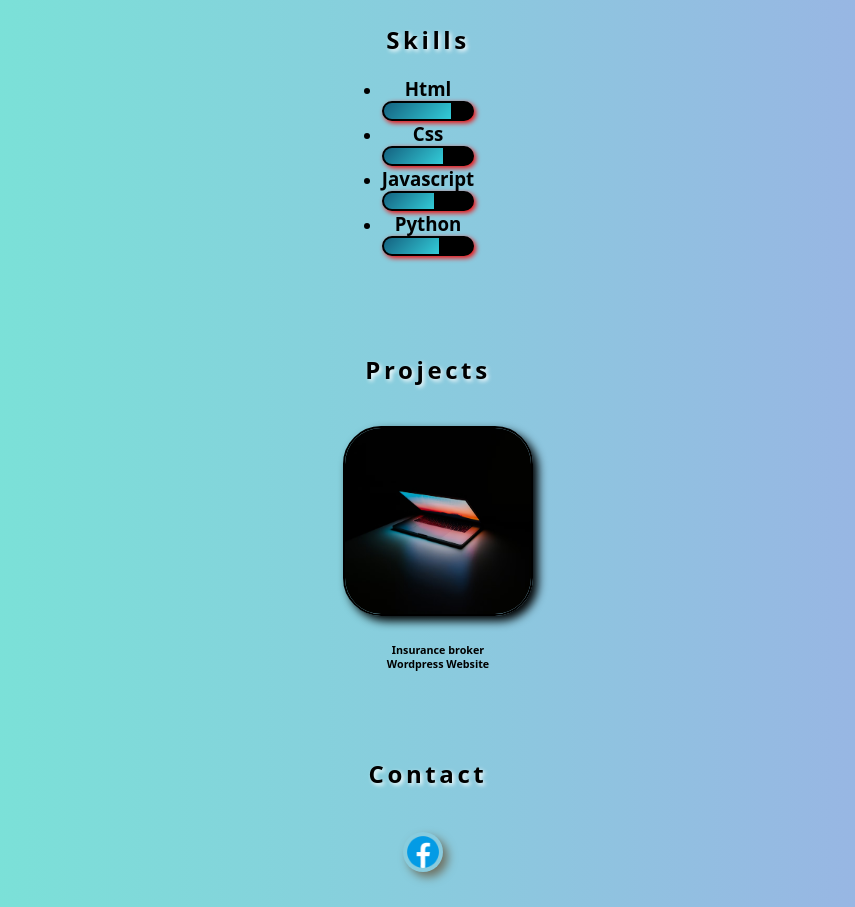
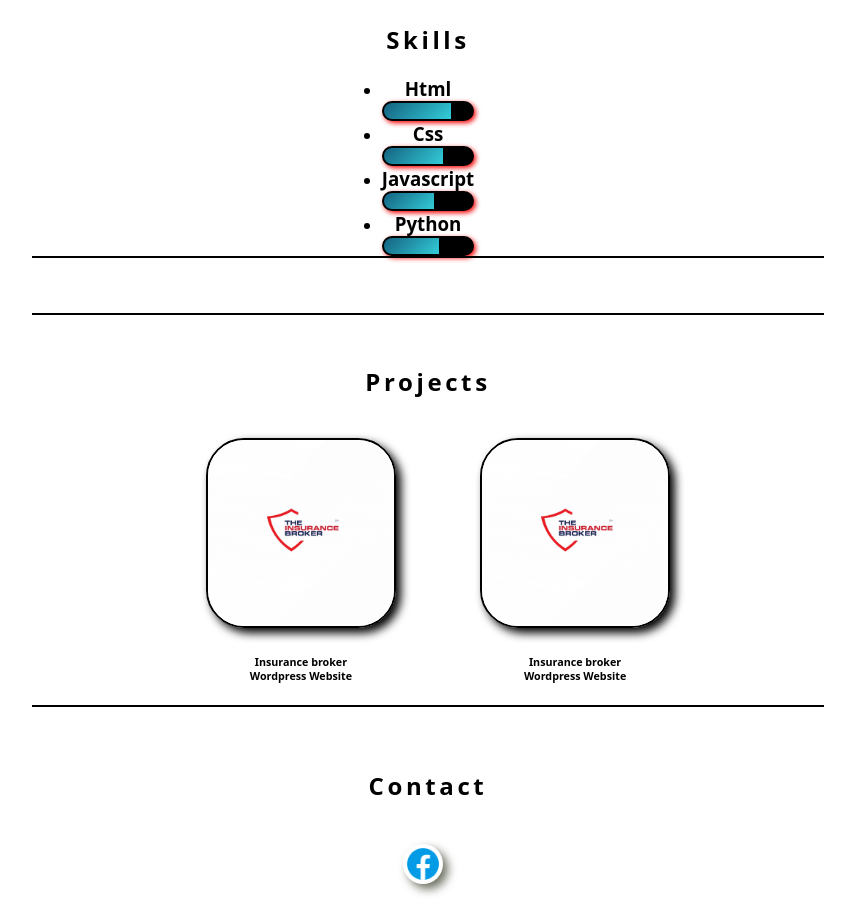
Before and after one commit to Mathews1501/portfolio, a plain HTML site: page index.html in a window 1280 px wide. Shown: the part 999-1906 px from the top of the page, without its empty margins (212-1067 px from the left). Drawn offline with Linux system fonts and the light colour scheme; a web font is replaced by a local one.

Commit message:
css added

```diff
--- a/index.html
+++ b/index.html
@@ -51,7 +51,10 @@
         and attention to detail. If you're interested in collaborating or just want to chat tech,
         feel free to get in touch through the contact form below. Let's build something amazing together.
     </p>
+    <div class="separator"></div>
 </section>
+
+
 
 <section id="skill">
     <h2>Skills</h2>
@@ -73,21 +76,33 @@
             <span class="bar"><span class="python"><span></span></span>
         </li>
     </ul>
+    <div class="separator"></div>
 </section>
 
+<div class="separator"></div>
 <section id="projects">
     <div class="pcontainer">
         <h2>Projects</h2>
         <a href="https://https://theinsurancebroker2.wordpress.com/" target="_blank">
-            <img class="app-img" src="images/photo-res.avif" alt="">
+            <img class="app-img" src="images/IMG-20240307-WA0028.jpg" alt="">
             <br><br>
             <h6>
                 Insurance broker <br>
                 Wordpress Website
             </h6>
         </a>
-        <!-- Repeat the structure for other projects -->
+
+        <a href="https://https://theinsurancebroker2.wordpress.com/" target="_blank">
+            <img class="app-img" src="images/IMG-20240307-WA0028.jpg" alt="">
+            <br><br>
+            <h6>
+                Insurance broker <br>
+                Wordpress Website
+            </h6>
+        </a>
+
     </div>
+    <div class="separator"></div>
 </section>
 
 <section id="contact">
@@ -96,7 +111,7 @@
         <a href="https://facebook.com" target="_blank">
             <img src="images/icons8-facebook-48.png" alt="fb icon">
         </a>
-        <!-- Add other social links -->
+
     </div>
 </section>
 
--- a/styles/styles.css
+++ b/styles/styles.css
@@ -12,9 +12,14 @@
 }
 
 body {
-  background-color: #74EBD5;
-background-image: linear-gradient(90deg, #74EBD5 0%, #9FACE6 100%);
+  background: white;
 }
+
+.separator {
+  width: 100%;
+  border-top: 2px solid #000;
+}
+
 
 .container {
     max-width: 65%;
@@ -66,7 +71,7 @@ header, nav, section, footer {
 
 
 .header {
-
+  opacity: 80%;
   color: white;
   padding-top: 10px;
   padding-bottom: 20px;
@@ -81,6 +86,7 @@ header, nav, section, footer {
 
 
 .header h1 {
+  opacity: 100%;
   color: #000000;
   margin-left: 2%;
   text-shadow:2px 2px 4px white;
```
